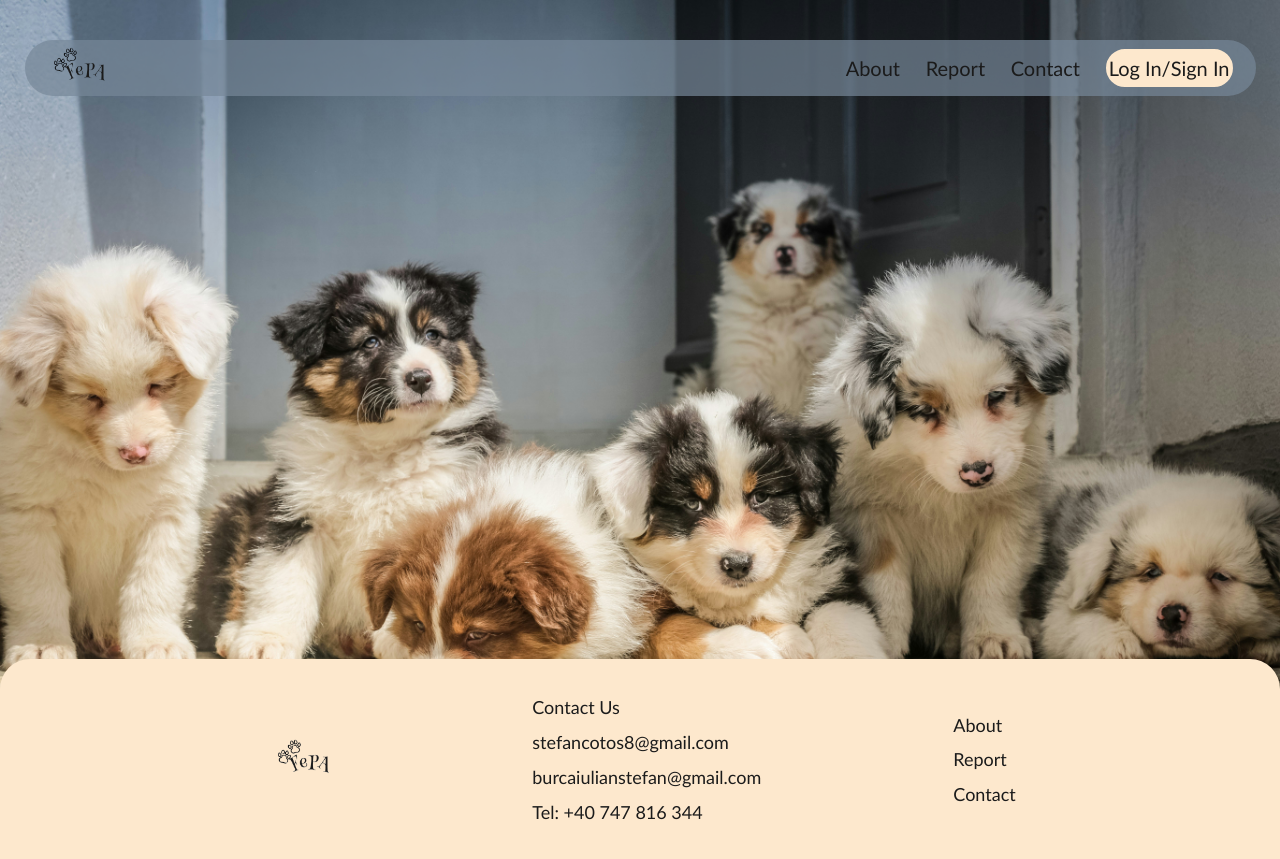
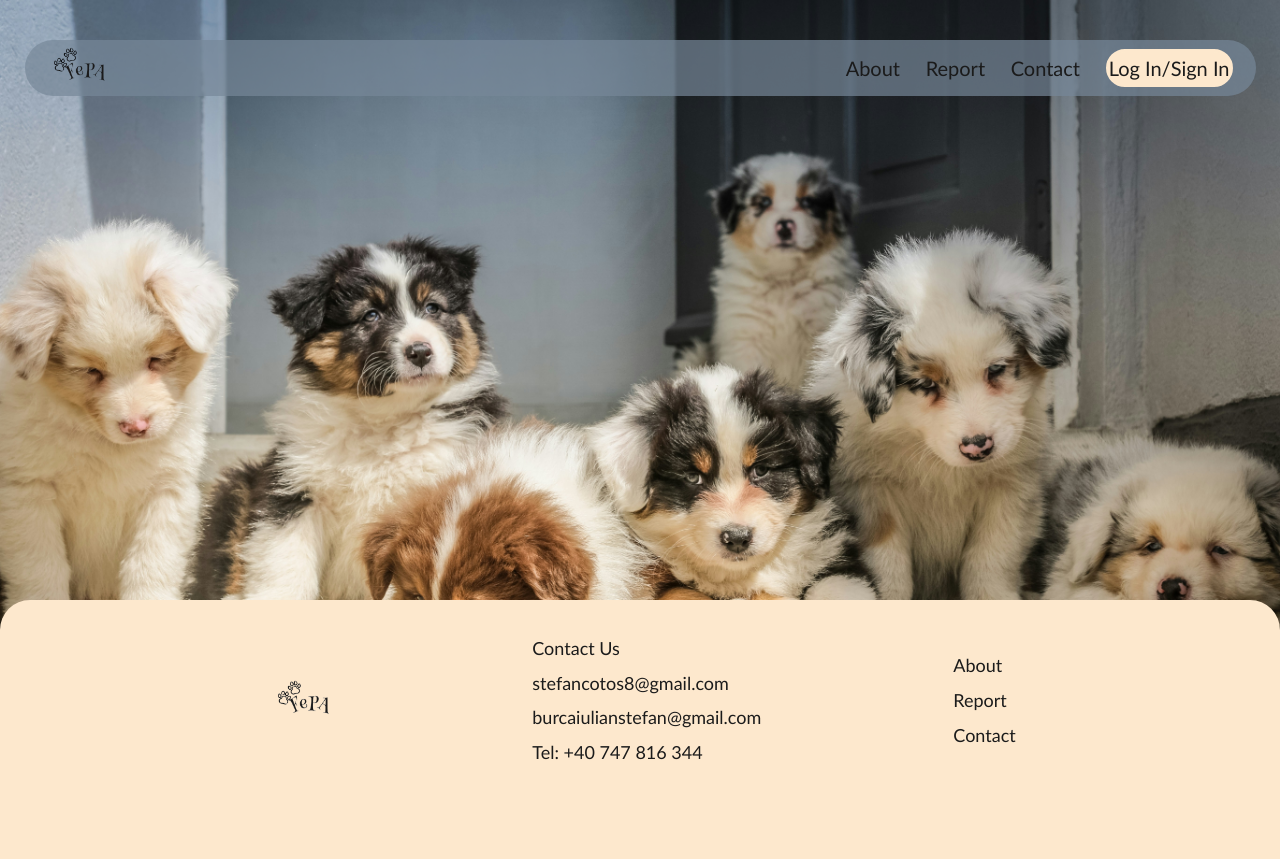
Before and after one commit to StefanCotos/FePA, a PHP site: page / in a window 1280 px wide. After the commit the page ends 760 px from the top, so only its background shows below. Run offline with PHP 8.4, Linux system fonts and the light colour scheme.

Commit message:
fix wallpaper

```diff
--- a/generic.css
+++ b/generic.css
@@ -11,17 +11,15 @@ body {
   align-items: center;
   position: relative;
   min-height: 100vh;
+  background-image: url("assets/Wallpaper.jpg");
+  background-size: cover;
+  background-repeat: no-repeat;
+  background-position: center center;
 }
 
 main {
   align-items: center;
   z-index: 0;
-}
-
-.wallpaper {
-  width: 100%;
-  height: auto;
-  margin: 0;
 }
 
 .no-link-style {
--- a/index.html
+++ b/index.html
@@ -33,7 +33,6 @@
         </header>
     </div>
     <main>
-        <img class="wallpaper" src="assets/Wallpaper.jpg" alt="Wallpaper">
         <div class="profile_menu" id="closable">
             <div class="profile_menu--options no-link-style">Settings</div>
             <div class="profile_menu--options no-link-style" id="logout">Log Out</div>
--- a/log_in.html
+++ b/log_in.html
@@ -34,7 +34,6 @@
         </header>
     </div>
     <main>
-        <img class="wallpaper" src="assets/Wallpaper.jpg" alt="Wallpaper">
         <div class="block">
             <form class="block__log_in_form" id="login_form">
                 <label for="E-Mail"><b>E-Mail/Username*</b></label>
--- a/sign_in.html
+++ b/sign_in.html
@@ -34,7 +34,6 @@
         </header>
     </div>
     <main>
-        <img class="wallpaper" src="assets/Wallpaper.jpg" alt="Wallpaper">
         <div class="block">
             <form class="block__sign_in_form" id="sign_in_form">
                 <div class="name">
```
